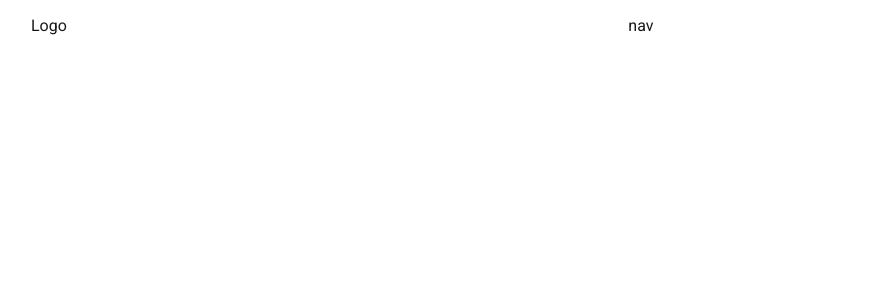
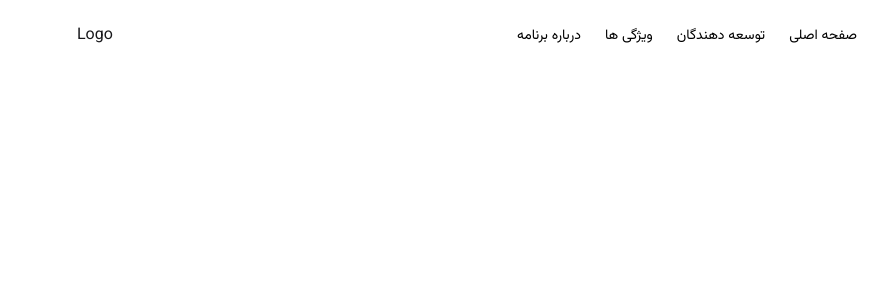
Before and after one commit to buordino/landing, a Next.js app: page / in a window 1280 px wide. Shown: the top 300 px of the page, without its empty margins (125-1013 px from the left). Built offline with nearby package versions, Linux system fonts and the light colour scheme.

Commit message:
add a navigation

```diff
--- a/app/_components/Header.tsx
+++ b/app/_components/Header.tsx
@@ -1,10 +1,13 @@
 import Logo from "./Logo";
+import Navigation from "./Navigation";
 
 const Header = () => {
   return (
     <header>
       <div className="flex items-center px-12 py-4">
-        <div className="grow flex items-center justify-center">nav</div>
+        <div className="grow flex items-center justify-center">
+          <Navigation />
+        </div>
         <div>
           <Logo />
         </div>
--- /dev/null
+++ b/app/_components/Navigation.tsx
@@ -0,0 +1,21 @@
+import Link from "next/link";
+
+const navigationItems = [
+  { text: "صفحه اصلی", href: "/" },
+  { text: "توسعه دهندگان", href: "/" },
+  { text: "ویژگی ها", href: "/" },
+  { text: "درباره برنامه", href: "/" },
+];
+const Navigation = () => {
+  return (
+    <div role="tablist" className="tabs">
+      {navigationItems.map((nav,index) => (
+        <Link role="tab" className="tab text-custome-black" href={nav.href} key={index}>
+          {nav.text}
+        </Link>
+      ))}
+    </div>
+  );
+};
+
+export default Navigation;
--- a/app/globals.css
+++ b/app/globals.css
@@ -9,3 +9,6 @@
   --color-custome-border:#B6ADAD;
 
 }
+@utility btn {
+  @apply rounded-full;
+}
```
